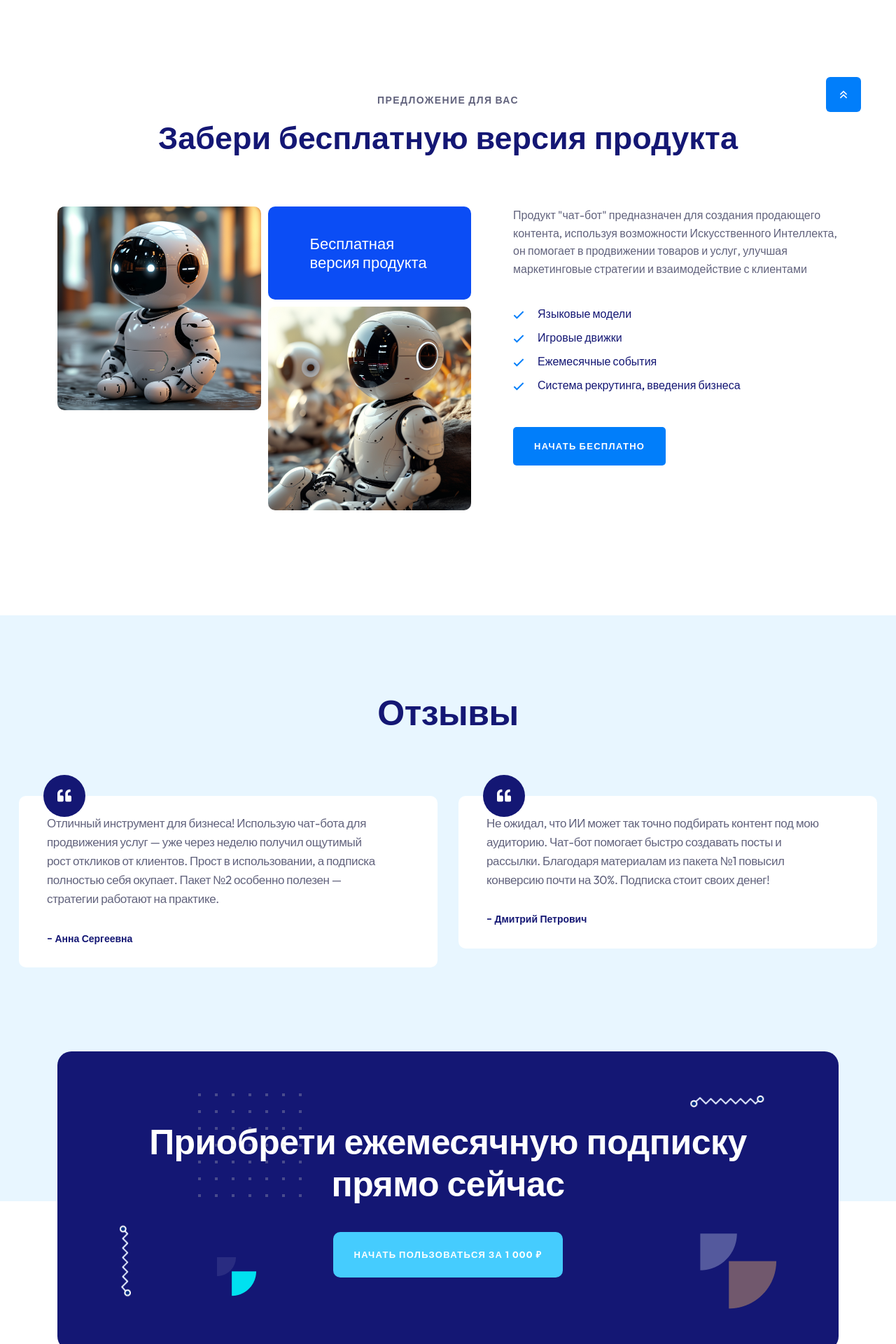
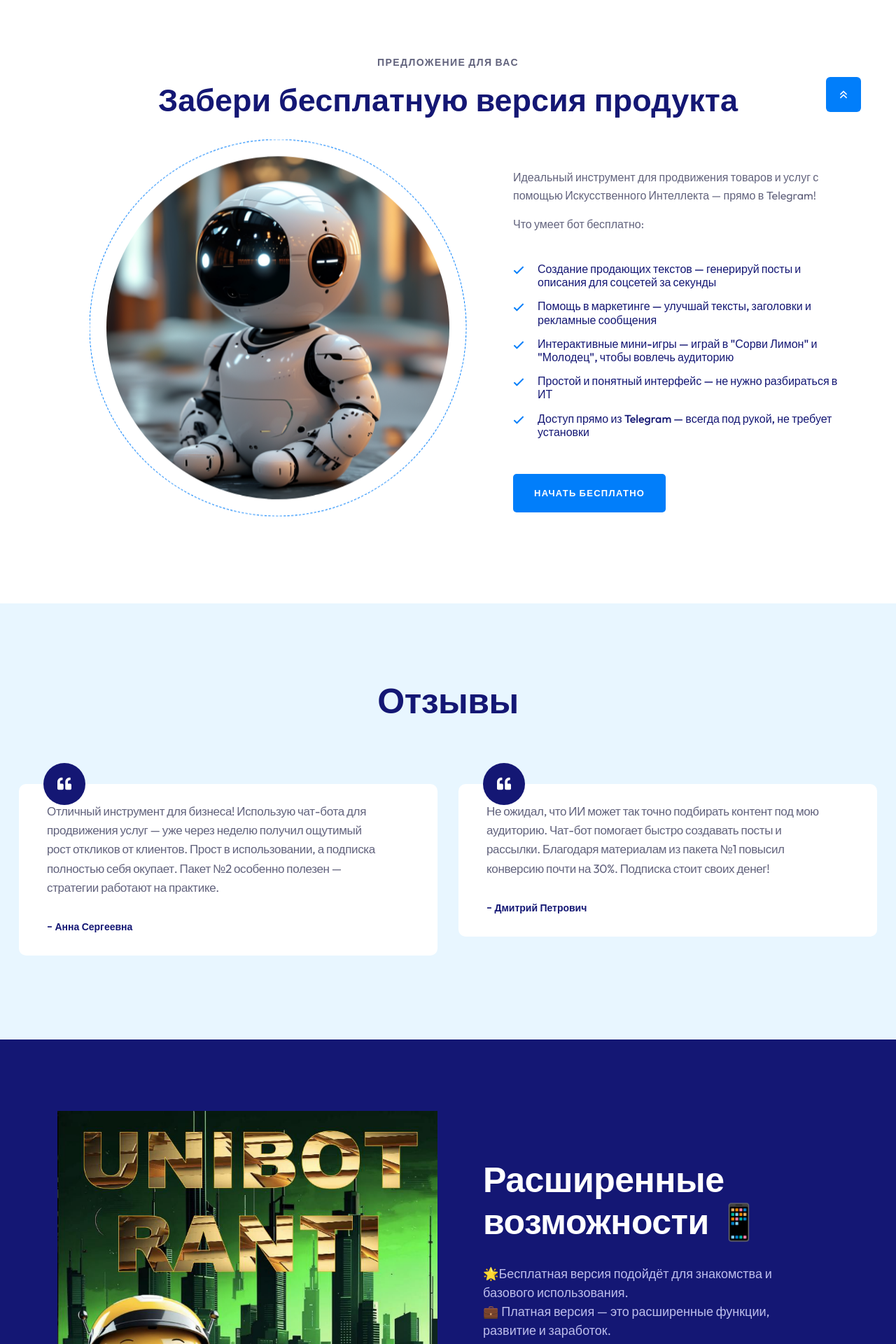
Before and after one commit to Trigger0fficial/landingTG-ranti_v1, a Django app: page / in a window 1280 px wide. Shown: the part 720-2640 px from the top of the page at 70% size. Run offline with Django 5.2, Linux system fonts and the light colour scheme; data comes from the database, SQL or seed files in the repository; some libraries are stand-ins or nearby versions.

Commit message:
add fix v3

```diff
--- a/landingTG/server/templates/server/index.html
+++ b/landingTG/server/templates/server/index.html
@@ -3,7 +3,6 @@
 {% block title %}{{ data.title }}{% endblock %}
 {% block content %}
 <main>
-
       <!-- tp-slider-area-start -->
          <div class="container">
             <div class="row align-items-start">
@@ -11,10 +10,16 @@
                   <div class="tp-hero__content-box">
                      <h3 class="tp-hero__title-lg pb-20 theme-color wow tpfadeUp" data-wow-duration=".9s" data-wow-delay=".3s">UNIBOT®️RANTI
                      </h3>
-                     <p class="wow tpfadeUp" data-wow-duration=".9s" data-wow-delay=".5s">Добро пожаловать в интеллектуальную платформу нового поколения<br>Пространство, где рекрутинг, развитие бизнеса и участие в профессиональных мероприятиях объединяются в одном удобном Telegram-боте. Мы собрали для тебя передовые технологии: от использования искусственных языковых моделей до генерации изображений и аудио, адаптированных под реальные задачи. Здесь ты сможешь не только автоматизировать процессы, но и принять участие в регулярных конкурсах и челленджах, которые помогут прокачать навыки и выйти на новый уровень. А активные сообщества внутри платформы станут местом для общения, обмена опытом и вовлечения в профессиональную среду. Всё это — в одном решении, всегда под рукой.</p>
+                     <p class="wow tpfadeUp" data-wow-duration=".9s" data-wow-delay=".5s">Это удобный Telegram-бот, который помогает находить работу, развивать бизнес, участвовать в интересных мероприятиях и конкурсах — всё в одном месте. С помощью бота вы сможете:</br>
+                        🔹 Автоматизировать рутинные задачи</br>
+                        🔹 Участвовать в челленджах и конкурсах для развития своих навыков</br>
+                        🔹 Общаться с активным сообществом профессионалов</br>
+                        🔹 Получать доступ к современным технологиям, которые раньше были доступны только специалистам</br></br>
+                        Бот прост в использовании и всегда под рукой — достаточно открыть Telegram.
+</p>
                   </div>
                   <div class="tp-hero__button-box wow tpfadeUp" data-wow-duration=".9s" data-wow-delay=".7s">
-                     <a class="tp-btn-blue-square mb-20 mr-25" href="#"><span>Подписка 1 000 ₽/мес</span></a>
+                     <a class="tp-btn-blue-square mb-20 mr-25" href="https://t.me/RantiieBot"><span>Подписка 1 000 ₽/мес</span></a>
                      <a class="tp-btn-pink mb-20" href="#faq"><span>Частые вопросы</span></a>
                   </div>
                </div>
@@ -51,18 +56,11 @@
                <div class="col-xl-7 col-lg-7">
                   <div class="about-inner__wrapper wow tpfadeLeft" data-wow-duration=".9s" data-wow-delay=".5s">
                      <div class="row gx-10">
-                        <div class="col-xl-6 col-lg-6 col-md-6 mb-20">
-                           <div class="about-inner__thumb w-img">
+                         <div class="col-xl-6 col-lg-6 wow tpfadeLeft" data-wow-duration=".9s" data-wow-delay=".5s">
+                  <div class="tp-about__thumb-wrapper p-relative">
+                     <div class="tp-about__thumb">
                         <img src="{% static 'server/assets/img/about/ab-inner-1.png' %}" alt="">
                      </div>
-                        </div>
-                        <div class="col-xl-6 col-lg-6 col-md-6">
-                           <div class="about-inner__content-item mb-10  d-flex align-items-center">
-                              <span></span>
-                              <p>Бесплатная версия продукта</p>
-                           </div>
-                           <div class="about-inner__thumb-2 w-img mb-20">
-                              <img src="{% static 'server/assets/img/about/ab-inner-2.png' %}" alt="">
                   </div>
                </div>
                      </div>
@@ -71,18 +69,20 @@
                <div class="col-xl-5 col-lg-5 wow tpfadeRight" data-wow-duration=".9s" data-wow-delay=".7s">
                   <div class="about-inner__right">
                      <div class="about-inner__content">
-                        <p>Продукт "чат-бот" предназначен для создания продающего контента, используя возможности Искусственного Интеллекта, он помогает в продвижении товаров и услуг, улучшая маркетинговые стратегии и взаимодействие с клиентами</p>
+                        <p>Идеальный инструмент для продвижения товаров и услуг с помощью Искусственного Интеллекта — прямо в Telegram!</p>
+                         <p>Что умеет бот бесплатно:</p>
                      </div>
                      <div class="about-inner__list">
                         <ul>
-                           <li><i class="far fa-check"></i>Языковые модели</li>
-                           <li><i class="far fa-check"></i>Игровые движки</li>
-                           <li><i class="far fa-check"></i> Ежемесячные события</li>
-                           <li><i class="far fa-check"></i>Система рекрутинга, введения бизнеса</li>
+                           <li><i class="far fa-check"></i>Создание продающих текстов — генерируй посты и описания для соцсетей за секунды</li>
+                           <li><i class="far fa-check"></i>Помощь в маркетинге — улучшай тексты, заголовки и рекламные сообщения</li>
+                           <li><i class="far fa-check"></i>Интерактивные мини-игры — играй в "Сорви Лимон" и "Молодец", чтобы вовлечь аудиторию</li>
+                           <li><i class="far fa-check"></i>Простой и понятный интерфейс — не нужно разбираться в ИТ</li>
+                            <li><i class="far fa-check"></i>Доступ прямо из Telegram — всегда под рукой, не требует установки</li>
                         </ul>
                      </div>
                      <div class="about-inner__btn d-flex align-items-center">
-                        <a class="tp-btn-blue-square mr-20" href="#"><span>Начать бесплатно</span></a>
+                        <a class="tp-btn-blue-square mr-20" href="https://t.me/RantiieBot"><span>Начать бесплатно</span></a>
                      </div>
                   </div>
                </div>
@@ -120,31 +120,33 @@
       <!-- tp-testimonial-area-end -->
 
       <!-- tp-cta-area-start -->
-      <div class="tp-cta__area p-relative">
-         <div class="tp-cta__grey-bg grey-bg"></div>
-         <div class="tp-cta__white-bg white-bg"></div>
+      <div class="tp-app__area theme-bg pt-120 pb-120">
          <div class="container">
-            <div class="row">
-               <div class="col-12">
-                  <div class="tp-cta__wrapper-2 theme-bg p-relative">
-                     <div class="tp-cta__shape-1">
-                        <img src="{% static 'server/assets/img/cta/cta-shape-1.png' %}" alt="">
+            <div class="row align-items-center">
+               <div class="col-xl-6 col-lg-6 wow tpfadeLeft" data-wow-duration=".7s" data-wow-delay=".5s">
+                  <div class="tp-app__thumb">
+                     <img src="{% static 'server/assets/img/ranti.jpg'%}" alt="">
                   </div>
-                     <div class="tp-cta__shape-2">
-                        <img src="assets/img/cta/cta-shape-2.png" alt="">
                </div>
-                     <div class="tp-cta__shape-3">
-                        <img src="assets/img/cta/cta-shape-3.png" alt="">
+               <div class="col-xl-6 col-lg-6 wow tpfadeRight" data-wow-duration=".7s" data-wow-delay=".7s">
+                  <div class="tp-app__wrapper">
+                     <div class="tp-app__content">
+                        <h3 class="tp-section-title text-white mb-30">Расширенные возможности 📱
+                        </h3>
+                        <p>🌟Бесплатная версия подойдёт для знакомства и базового использования.</br>
+                        💼 Платная версия — это расширенные функции, развитие и заработок.</br>
+
+                        Хочешь, могу адаптировать под формат Telegram-поста с эмодзи и короткими акцентами.</p>
                      </div>
-                     <div class="tp-cta__shape-4">
-                        <img src="assets/img/cta/cta-shape-4.png" alt="">
+                     <div class="tp-app__download">
+                        <div class="tp-app__thumb-sm d-flex">
+                           <div class="tp-app__thumb-sm-1">
+                              <a href="#"><img src="assets/img/app/app-2.png" alt=""></a>
                            </div>
-                     <div class="tp-cta__shape-5">
-                        <img src="assets/img/cta/cta-shape-5.png" alt="">
+                           <div class="tp-app__thumb-sm-2">
+                              <a href="#"><img src="assets/img/app/app-3.png" alt=""></a>
                            </div>
-                     <div class="tp-cta__item text-center">
-                        <h3 class="tp-section-title text-white pb-30 wow tpfadeUp" data-wow-duration=".9s" data-wow-delay=".3s">Приобрети ежемесячную подписку<br>прямо сейчас </h3>
-                        <a class="tp-btn-sky wow tpfadeUp" data-wow-duration=".9s" data-wow-delay=".5s" href="#"><span>Начать пользоваться за 1 000 ₽</span></a>
+                        </div>
                      </div>
                   </div>
                </div>
```
Also changed, not shown: landingTG/server/static/server/assets/img/ranti.jpg (added). Lines whose indentation alone changed are shown as unchanged.
